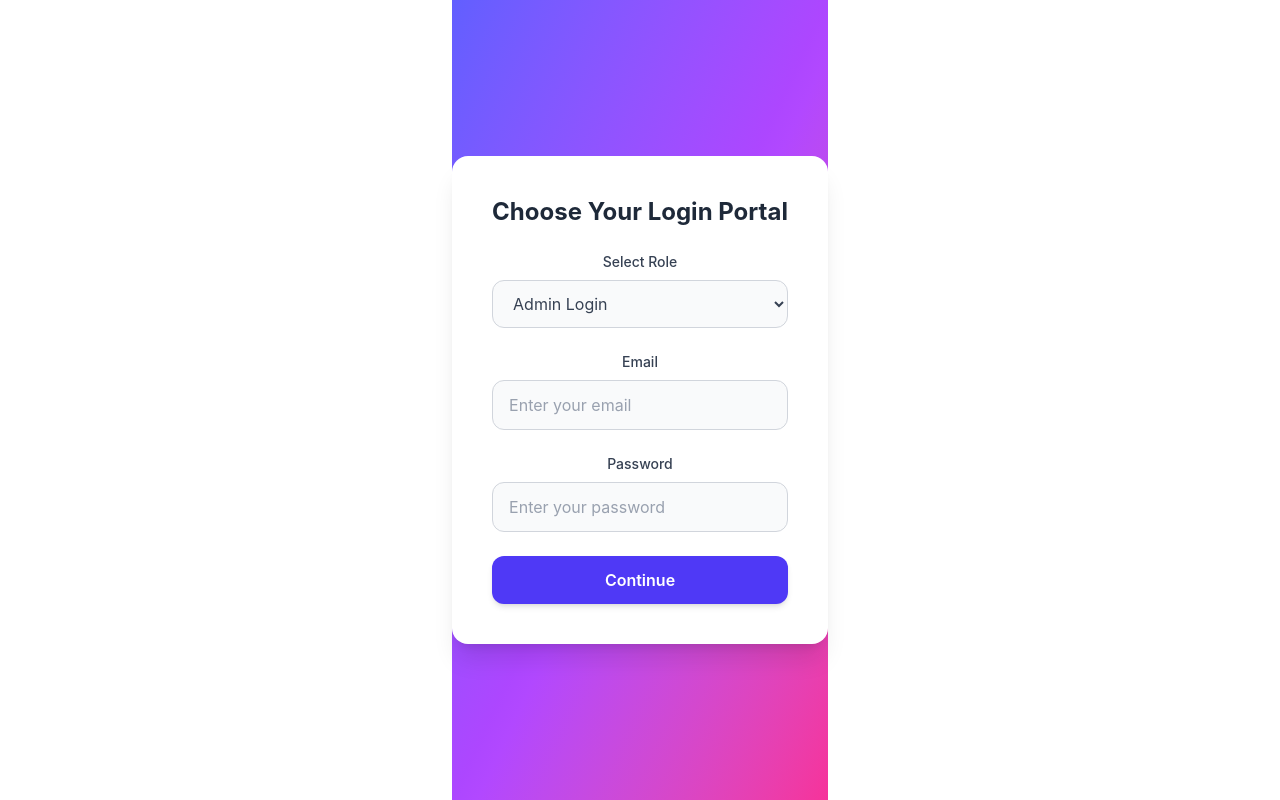
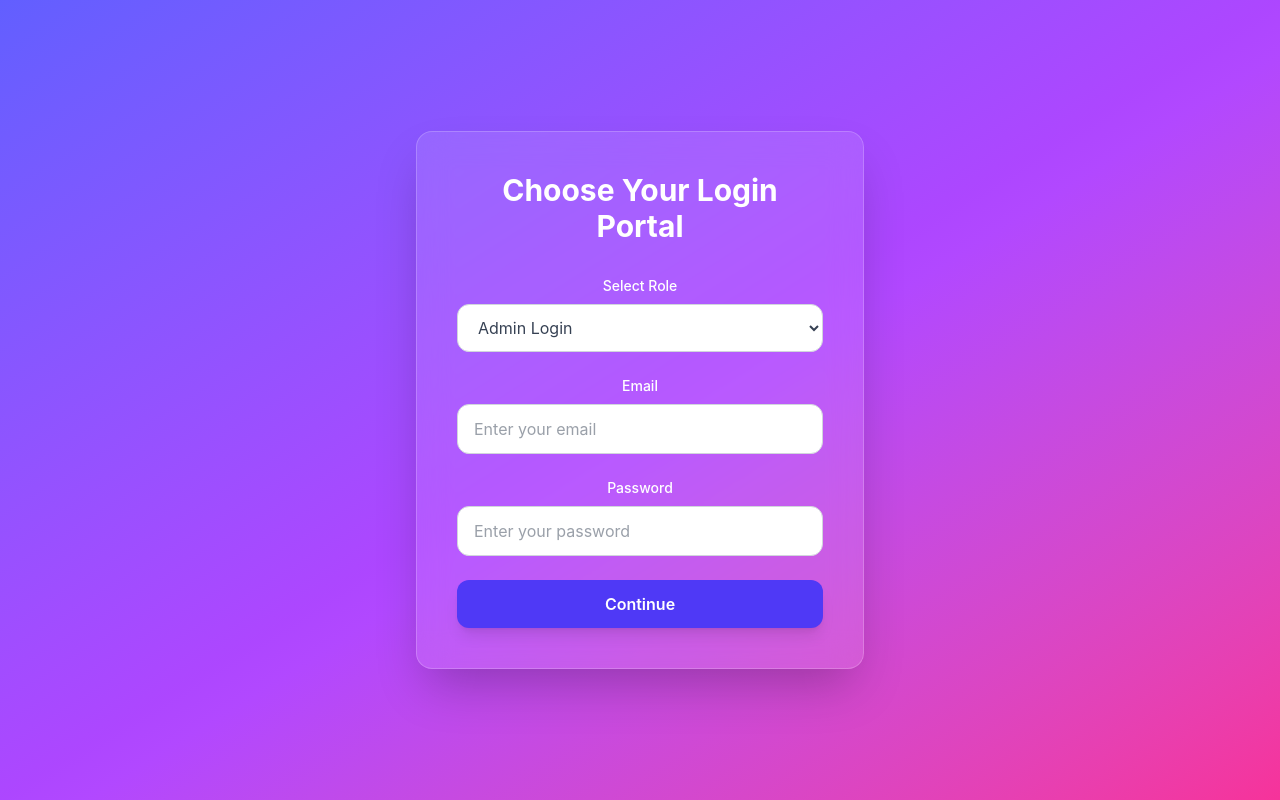
Before and after one commit to Prdp-ktri/ecommerce-project-may2026, a React (Create React App) app in the folder ecommerce-project-may2026/: page / in a window 1280 px wide. Built offline with nearby package versions, Linux system fonts and the light colour scheme; no server answers.

Commit message:
commit fashion retreat n furnishing homes
commit fashion retreat n furnishing homes

```diff
--- a/ecommerce-project-may2026/src/components/admin/AdminHeader.js
+++ b/ecommerce-project-may2026/src/components/admin/AdminHeader.js
@@ -2,6 +2,7 @@ import { Menu, X } from "lucide-react";
 import React, { useContext, useEffect, useRef, useState } from "react";
 import { AdminLoginContext } from "../../App";
 import { Link, useNavigate } from "react-router-dom";
+import fashionRetreat from "../../fashion-retreat.jpg";
 
 function AdminHeader() {
   const [isProductsOpen, setProductsOpen] = useState(false);
@@ -57,18 +58,20 @@ function AdminHeader() {
       <nav className="container mx-auto flex justify-around items-center px-4 py-3">
         {/* Logo / Brand */}
         <img
-          src="/Finesse-Logo.png"
-          alt=""
+          src={fashionRetreat}
+          alt="Fashion-Retreat"
           style={{
             zIndex: "2",
-            height: "75px",
-            width: "150px",
+            height: "150px",
+            width: "100px",
             backgroundColor: "white",
             display: "flex",
             justifyContent: "end",
           }}
         />
-        <div className="text-xl font-bold tracking-wide">Furnishing Homes</div>
+        <div className="text-xl font-bold tracking-wide">
+          Fashion Retreat with Furnishing Homes
+        </div>
         {/* Desktop Menu */}
         <ul className="hidden md:flex space-x-6 items-center">
           {/* Products Dropdown */}
--- a/ecommerce-project-may2026/src/modules/buyer/ViewAllProducts.js
+++ b/ecommerce-project-may2026/src/modules/buyer/ViewAllProducts.js
@@ -4,6 +4,7 @@ import { useNavigate } from "react-router-dom";
 function ViewAllProducts() {
   const [allLatchedProducts, setAllLatchedProducts] = useState([]);
   const [selectedCategory, setSelectedCategory] = useState("");
+  const [maxPrice, setMaxPrice] = useState(149999);
   const navigate = useNavigate();
 
   useEffect(() => {
@@ -29,7 +30,7 @@ function ViewAllProducts() {
     });
 
     const sortedProducts = allProducts.sort((a, b) =>
-      a.productCategory?.localeCompare(b.productCategory)
+      a.productCategory?.localeCompare(b.productCategory),
     );
 
     setAllLatchedProducts(sortedProducts);
@@ -39,12 +40,15 @@ function ViewAllProducts() {
     navigate(`/product/${productId}`);
   };
 
-  const filteredProducts = selectedCategory
-    ? allLatchedProducts.filter(
-        (p) =>
-          p.productCategory?.toLowerCase() === selectedCategory.toLowerCase()
-      )
-    : allLatchedProducts;
+  const filteredProducts = allLatchedProducts.filter((p) => {
+    const categoryMatch = selectedCategory
+      ? p.productCategory?.toLowerCase() === selectedCategory.toLowerCase()
+      : true;
+
+    const priceMatch = Number(p.price) <= maxPrice;
+
+    return categoryMatch && priceMatch;
+  });
 
   return (
     <div className="p-6">
@@ -64,6 +68,25 @@ function ViewAllProducts() {
           <option value="sofa">Sofa</option>
           <option value="mats">Mats</option>
         </select>
+      </div>
+
+      <div className="flex flex-col items-center mb-8">
+        <label className="font-semibold text-gray-700 mb-2">
+          Maximum Price: ₹{maxPrice}
+        </label>
+
+        <input
+          type="range"
+          min="4999"
+          max="149999"
+          value={maxPrice}
+          onChange={(e) => setMaxPrice(Number(e.target.value))}
+          className="w-72 accent-teal-600 cursor-pointer"
+        />
+        <div className="flex justify-between w-72 text-sm text-gray-600 mt-1">
+          <span>₹4999</span>
+          <span>₹149999</span>
+        </div>
       </div>
 
       {filteredProducts.length > 0 ? (
--- a/ecommerce-project-may2026/src/modules/login/LoginPortal.js
+++ b/ecommerce-project-may2026/src/modules/login/LoginPortal.js
@@ -43,7 +43,7 @@ function LoginPortal() {
 
     if (role === "admin") {
       const adminUser = admins.find(
-        (v) => v.email === email && v.password === password
+        (v) => v.email === email && v.password === password,
       );
       if (adminUser) {
         toast("Welcome to the Admin Dashboard!");
@@ -56,7 +56,7 @@ function LoginPortal() {
 
     if (role === "seller") {
       const sellerUser = sellers.find(
-        (v) => v.email === email && v.password === password
+        (v) => v.email === email && v.password === password,
       );
       if (sellerUser) {
         // ✅ Store only the logged-in seller
@@ -71,7 +71,7 @@ function LoginPortal() {
 
     if (role === "buyer") {
       const buyerUser = buyers.find(
-        (v) => v.email === email && v.password === password
+        (v) => v.email === email && v.password === password,
       );
       if (buyerUser) {
         localStorage.setItem("loggedInBuyer", JSON.stringify(buyerUser));
@@ -85,24 +85,26 @@ function LoginPortal() {
   };
 
   return (
-    <div className="flex items-center justify-center min-h-screen bg-gradient-to-br from-indigo-500 via-purple-500 to-pink-500">
-      <div className="bg-white shadow-xl rounded-2xl p-10 w-full max-w-md">
-        <h2 className="text-2xl font-bold text-center text-gray-800 mb-6">
+    <div className="w-screen min-h-screen bg-gradient-to-br from-indigo-500 via-purple-500 to-pink-500 flex items-center justify-center px-4">
+      <div className="w-full max-w-md rounded-2xl bg-white/10 backdrop-blur-lg shadow-2xl p-10 border border-white/20">
+        <h2 className="text-3xl font-bold text-center text-white mb-8">
           Choose Your Login Portal
         </h2>
+
         <form onSubmit={handleLogin} className="space-y-6">
           <div>
             <label
               htmlFor="role"
-              className="block text-sm font-medium text-gray-700 mb-2"
+              className="block text-sm font-medium text-white mb-2"
             >
               Select Role
             </label>
+
             <select
               id="role"
               value={role}
               onChange={(e) => setRole(e.target.value)}
-              className="w-full rounded-xl border border-gray-300 bg-gray-50 px-4 py-3 text-gray-700 focus:border-indigo-500 focus:ring-2 focus:ring-indigo-500 outline-none transition"
+              className="w-full rounded-xl border border-gray-300 bg-white px-4 py-3 text-gray-700 outline-none"
             >
               <option value="admin">Admin Login</option>
               <option value="seller">Seller Login</option>
@@ -113,40 +115,42 @@ function LoginPortal() {
           <div>
             <label
               htmlFor="emailInp"
-              className="block text-sm font-medium text-gray-700 mb-2"
+              className="block text-sm font-medium text-white mb-2"
             >
               Email
             </label>
+
             <input
               type="email"
               id="emailInp"
               value={email}
               onChange={(e) => setEmail(e.target.value)}
               placeholder="Enter your email"
-              className="w-full rounded-xl border border-gray-300 bg-gray-50 px-4 py-3 text-gray-700 focus:border-indigo-500 focus:ring-2 focus:ring-indigo-500 outline-none transition placeholder-gray-400"
+              className="w-full rounded-xl border border-gray-300 bg-white px-4 py-3 text-gray-700 outline-none"
             />
           </div>
 
           <div>
             <label
               htmlFor="passwordInp"
-              className="block text-sm font-medium text-gray-700 mb-2"
+              className="block text-sm font-medium text-white mb-2"
             >
               Password
             </label>
+
             <input
               type="password"
               id="passwordInp"
               value={password}
               onChange={(e) => setPassword(e.target.value)}
               placeholder="Enter your password"
-              className="w-full rounded-xl border border-gray-300 bg-gray-50 px-4 py-3 text-gray-700 focus:border-indigo-500 focus:ring-2 focus:ring-indigo-500 outline-none transition placeholder-gray-400"
+              className="w-full rounded-xl border border-gray-300 bg-white px-4 py-3 text-gray-700 outline-none"
             />
           </div>
 
           <button
             type="submit"
-            className="w-full bg-indigo-600 hover:bg-indigo-700 text-white font-semibold py-3 px-6 rounded-xl shadow-md transition-transform transform hover:scale-105"
+            className="w-full bg-indigo-600 hover:bg-indigo-700 text-white font-semibold py-3 rounded-xl shadow-lg transition duration-300"
           >
             Continue
           </button>
```
Also changed, not shown: ecommerce-project-may2026/products.json (+8 -4 lines), ecommerce-project-may2026/src/fashion-retreat.jpg (added).
